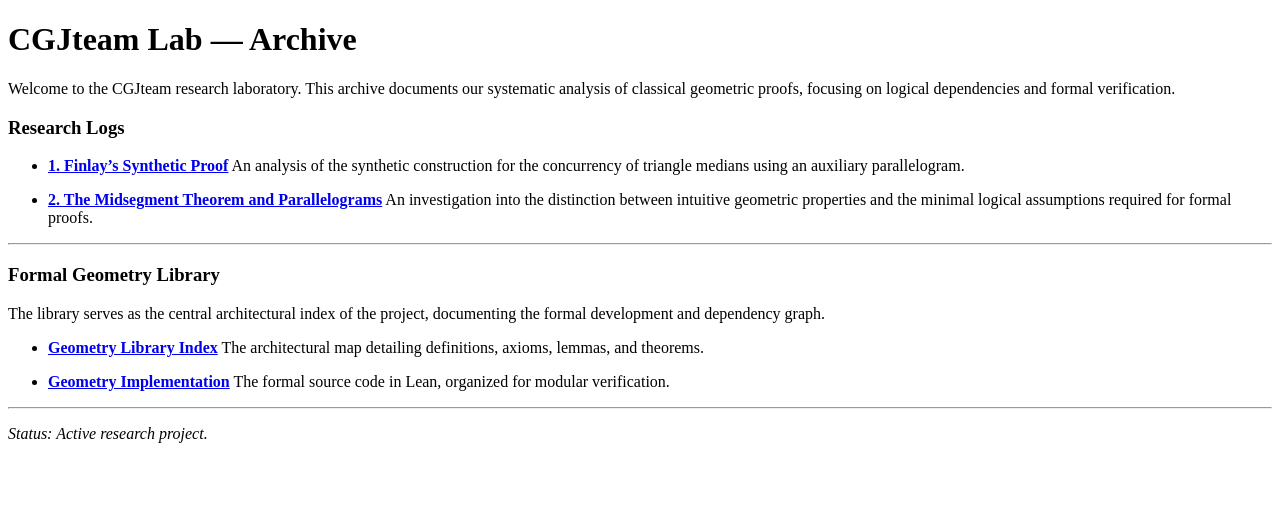
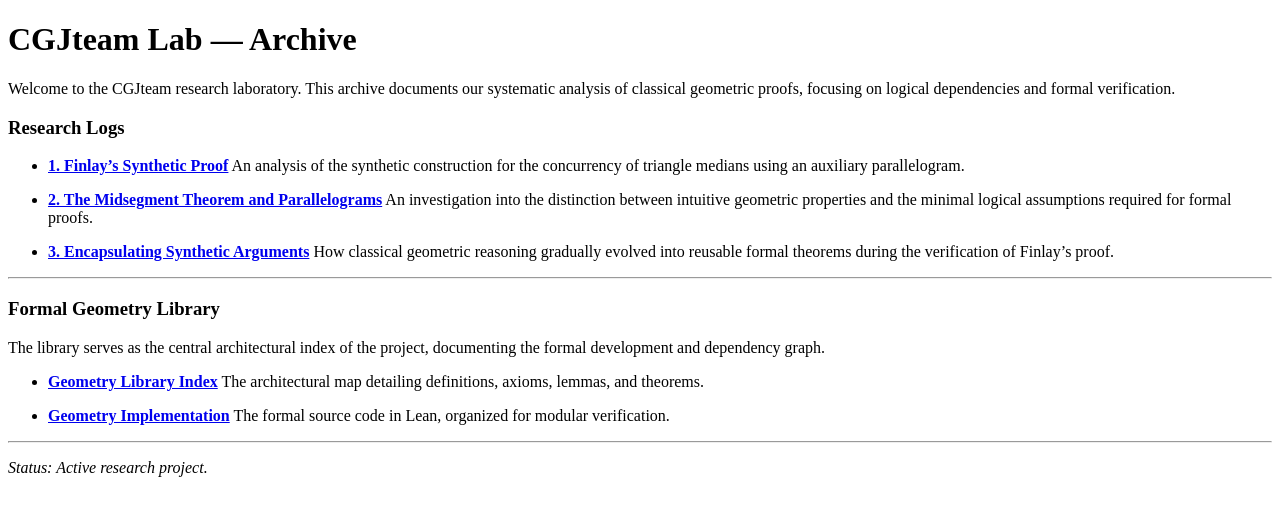
Before and after one commit to cgjteam/cgjteam.github.io, a Jekyll site: the page built from index.md, in a window 1280 px wide. Shown: the top 516 px of the page. Built offline with Jekyll 4.4.1, drawn with Linux system fonts in a browser that asks for light colours; comment, search, counter and statistics services are not loaded; our own code applies the rules of GitHub Pages for plain Markdown files.

Commit message:
Add section on synthetic arguments in index.md
Added a new section on encapsulating synthetic arguments.

```diff
--- a/index.md
+++ b/index.md
@@ -14,6 +14,9 @@ Welcome to the CGJteam research laboratory. This archive documents our systemati
 * **[2. The Midsegment Theorem and Parallelograms](log-002.md)**
   An investigation into the distinction between intuitive geometric properties and the minimal logical assumptions required for formal proofs.
 
+* **[3. Encapsulating Synthetic Arguments](log-003.md)**
+  How classical geometric reasoning gradually evolved into reusable formal theorems during the verification of Finlay's proof.
+
 ---
 
 ### Formal Geometry Library
```
